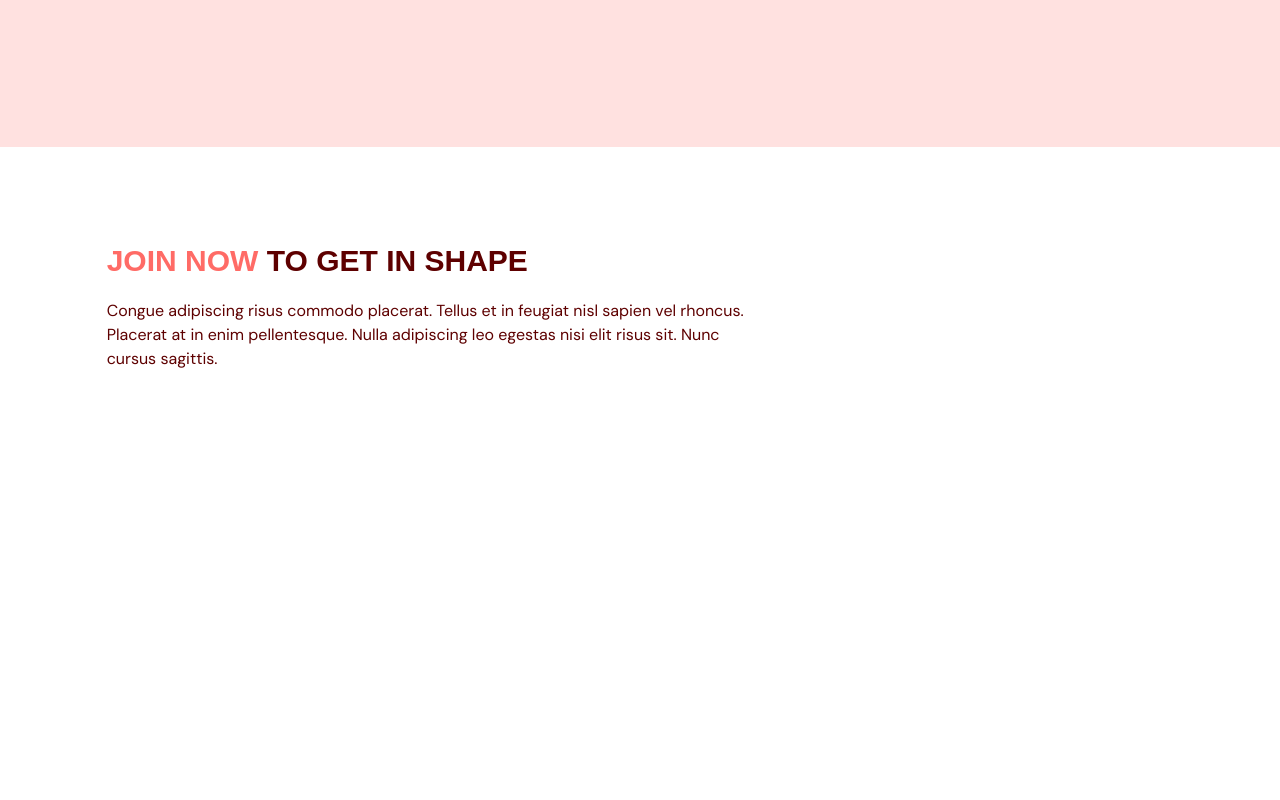
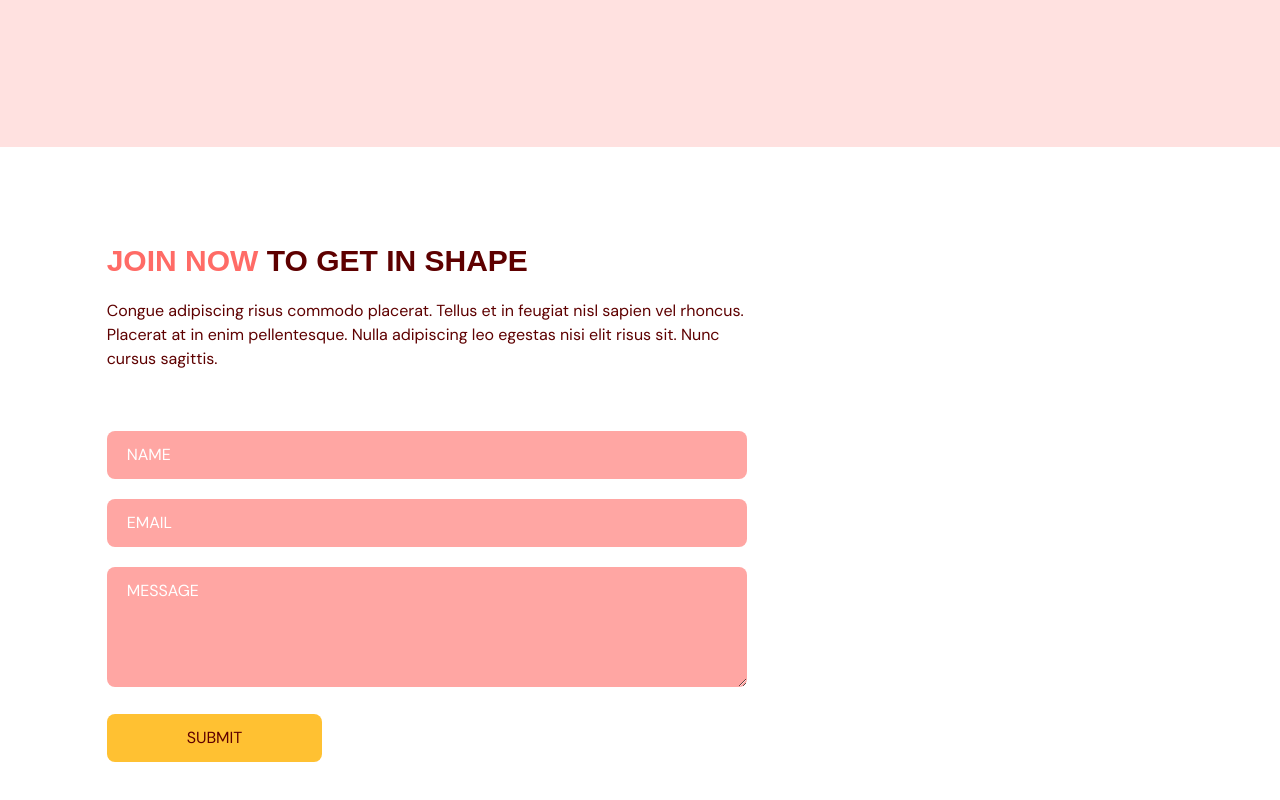
Before and after one commit to MartaKliuchnik/Fitness_App_React_TS, a React (Vite) app: page / in a window 1280 px wide. Shown: the part 2843-3643 px from the top of the page. Before the commit the page ends 3362 px from the top, so only its background shows below. Built offline with nearby package versions, Linux system fonts and the light colour scheme.

Commit message:
feat: add form, set up the process of submitting the form and receiving messages from users (use formSubmit)

```diff
--- a/src/scenes/contactUs/index.tsx
+++ b/src/scenes/contactUs/index.tsx
@@ -8,7 +8,22 @@
     setSelectedPage: (value: SelectedPage) => void;
 }
 
-const ContacUs = ({setSelectedPage}: Props) => {
+const ContacUs = ({ setSelectedPage }: Props) => {
+    const inputStyles = `mt-5 w-full rounded-lg bg-primary-300 px-5 py-3 placeholder-white`;
+
+    const {
+        register,
+        trigger,
+        formState: {errors}
+    } = useForm();
+
+    const onSubmit = async (e: any) => {
+        const isValid = await trigger();
+        if (!isValid) {
+            e.preventDefault();
+        }
+
+    }
     return (
         <section id="contactus" className="mx-auto w-5/6 pt-24 pb-32">
             <motion.div onViewportEnter={() => setSelectedPage(SelectedPage.ContactUs)}>
@@ -34,6 +49,86 @@
                     </p>
                 </motion.div>
 
+                {/* FORM AND IMAGE */}
+                <div className="mt-10 justify-between gap-8 md:flex">
+                    <motion.div
+                        className="mt-10 basis-3/5 md:mt-0"
+                        initial="hidden"
+                        whileInView="visible"
+                        viewport={{ once: true, amount: 0.5 }}
+                        transition={{ duration: 0.5 }}
+                        variants={{
+                            hidden: { opacity: 0, y: 50 },
+                            visible: { opacity: 1, y: 0 }
+                        }}
+                    >
+                        <form
+                            target="_blank"
+                            onSubmit={onSubmit}
+                            action="https://formsubmit.co/marta_sagun@mail.ru"
+                            method="POST"
+                        >
+                            <input
+                                className={inputStyles}
+                                type="text"
+                                placeholder="NAME"
+                                {...register("name", {
+                                    required: true,
+                                    maxLength: 100,
+                                })}
+                            />
+                                {errors.name && (
+                                    <p className="mt-1 text-primary-500">
+                                        {errors.name.type === 'required' && "This field is required."}
+                                        {errors.name.type === 'maxLength' && "Max length is 100 char."}
+                                    </p>
+                                )}
+
+                            <input
+                                className={inputStyles}
+                                type="text"
+                                placeholder="EMAIL"
+                                {...register("email", {
+                                    required: true,
+                                    pattern: /^[A-Z0-9._%+-]+@[A-Z0-9.-]+\.[A-Z]{2,}$/i,
+                                })}
+                            />
+                                {errors.email && (
+                                    <p className="mt-1 text-primary-500">
+                                        {errors.email.type === 'required' && "This field is required."}
+                                        {errors.email.type === 'pattern' && "Invalid email address."}
+                                    </p>
+                            )}
+
+                            <textarea
+                                className={inputStyles}
+                                placeholder="MESSAGE"
+                                rows={4}
+                                cols={50}
+                                {...register("message", {
+                                    required: true,
+                                    maxLength: 2000,
+                                })}
+                            />
+                                {errors.message && (
+                                    <p className="mt-1 text-primary-500">
+                                        {errors.message.type === 'required' && "This field is required."}
+                                        {errors.message.type === 'maxLength' && "Max length is 2000 char."}
+                                    </p>
+                            )}
+
+                            <button
+                                type="submit"
+                                className="mt-5 rounded-lg bg-secondary-500 px-20 py-3 transition duration-500 hover:text-whites"
+                            >
+                                SUBMIT
+                            </button>
+                        </form>
+                    </motion.div>
+
+
+
+                </div>
             </motion.div>
 
         </section>
```
